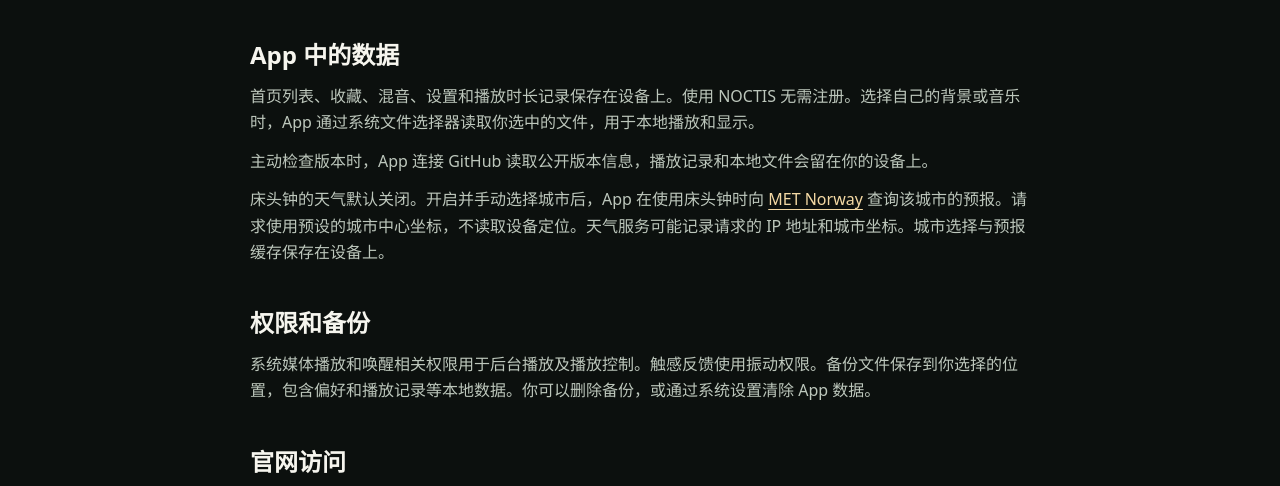
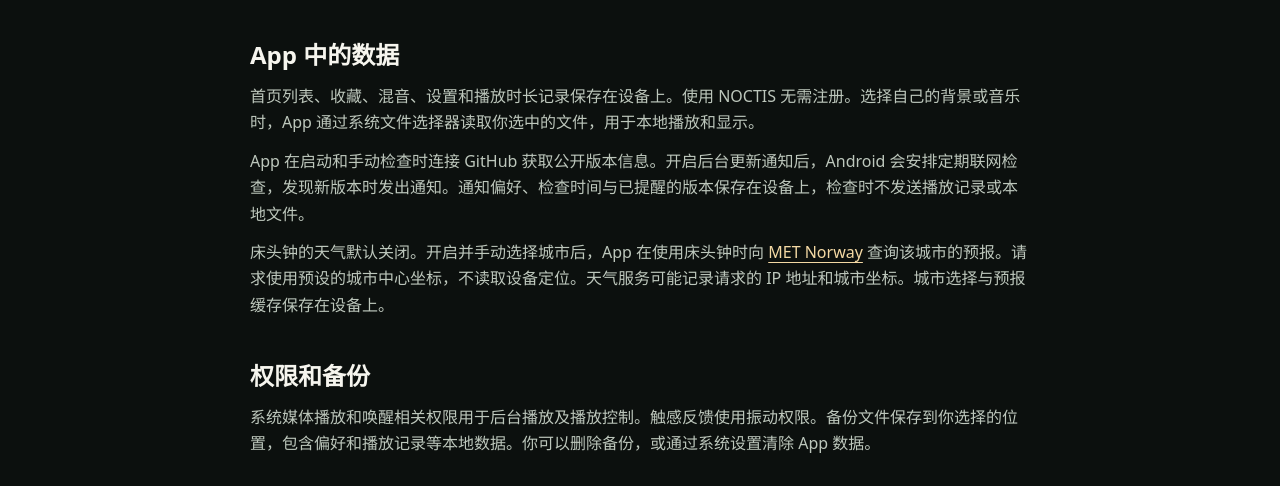
Before and after one commit to Evan09ang/noctis-site, a plain HTML site: page privacy.html in a window 1280 px wide. Shown: the part 292-778 px from the top of the page. Drawn offline with Linux system fonts and the light colour scheme.

Commit message:
Document Android update reminders

```diff
--- a/privacy.html
+++ b/privacy.html
@@ -4,7 +4,7 @@
 <main class="article"><h1>隐私政策</h1>
 <p class="status-note">适用于本官网和 NOCTIS Android。更新于 2026 年 11 月 20 日。</p>
 <h2>App 中的数据</h2><p>首页列表、收藏、混音、设置和播放时长记录保存在设备上。使用 NOCTIS 无需注册。选择自己的背景或音乐时，App 通过系统文件选择器读取你选中的文件，用于本地播放和显示。</p>
-<p>主动检查版本时，App 连接 GitHub 读取公开版本信息，播放记录和本地文件会留在你的设备上。</p>
+<p>App 在启动和手动检查时连接 GitHub 获取公开版本信息。开启后台更新通知后，Android 会安排定期联网检查，发现新版本时发出通知。通知偏好、检查时间与已提醒的版本保存在设备上，检查时不发送播放记录或本地文件。</p>
 <p>床头钟的天气默认关闭。开启并手动选择城市后，App 在使用床头钟时向 <a href="https://api.met.no/doc/TermsOfService">MET Norway</a> 查询该城市的预报。请求使用预设的城市中心坐标，不读取设备定位。天气服务可能记录请求的 IP 地址和城市坐标。城市选择与预报缓存保存在设备上。</p>
 <h2>权限和备份</h2><p>系统媒体播放和唤醒相关权限用于后台播放及播放控制。触感反馈使用振动权限。备份文件保存到你选择的位置，包含偏好和播放记录等本地数据。你可以删除备份，或通过系统设置清除 App 数据。</p>
 <h2>官网访问</h2><p>网站提供静态页面、用户主动触发的声音试听和睡眠工具。睡前清单保存在当前浏览器，呼吸练习和就寝时间倒推在当前页面运行。网站代码不会上传这些数据。站点代码没有添加广告追踪、统计脚本或在线反馈表单。托管平台为提供页面和保障安全，可能处理 IP 地址、设备请求信息及访问日志，具体以平台的实际处理为准。</p>
```
Also changed, not shown: support.html (+2 -1 lines).
